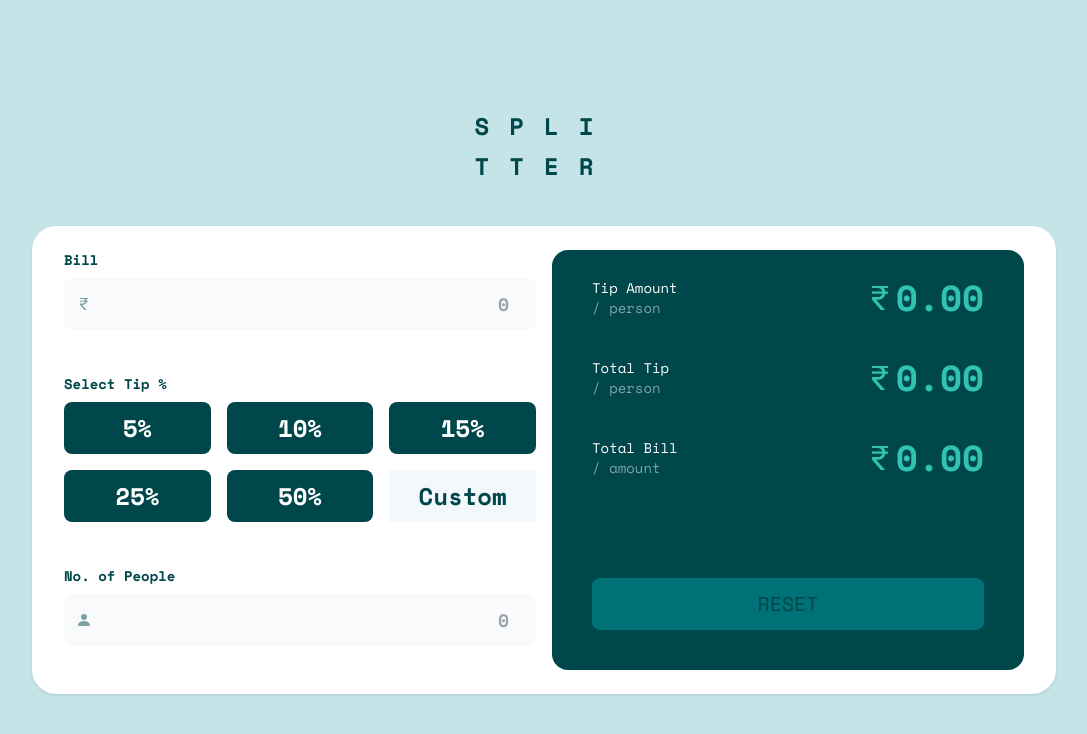
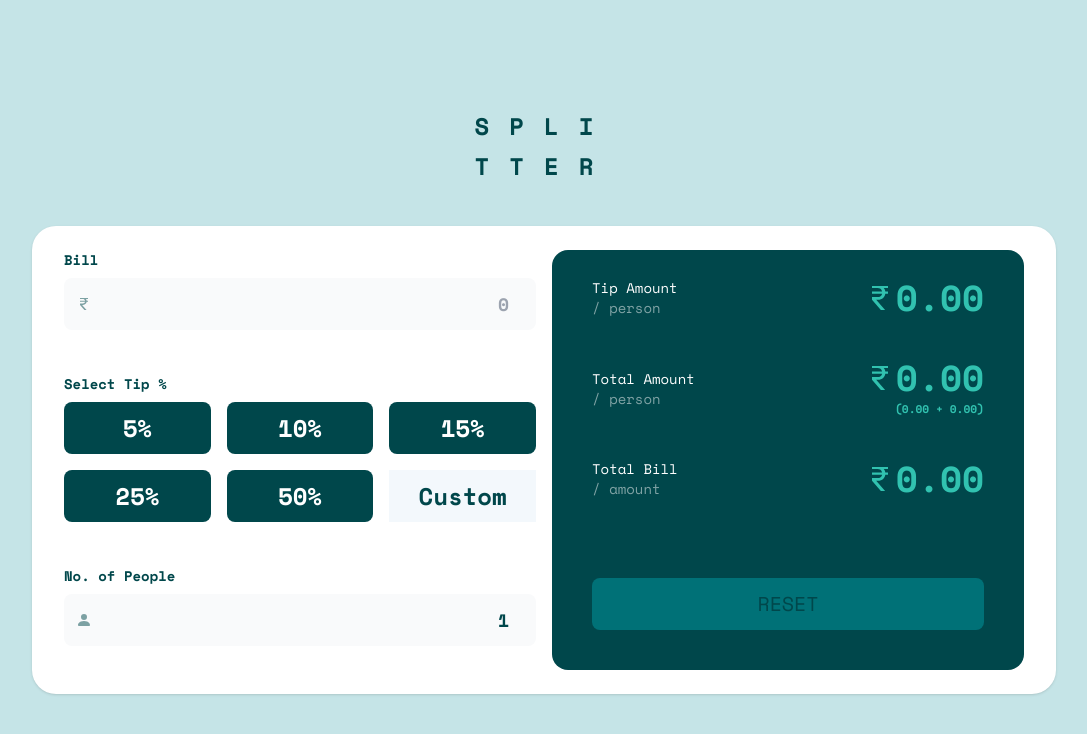
Before and after one commit to codebyabhisheknayar/tip-calculator, an Angular app: page / in a window 1280 px wide. Shown: the top 734 px of the page, without its empty margins (96-1183 px from the left). Built offline with nearby package versions, Linux system fonts and the light colour scheme.

Commit message:
fix(core): fix total bill amount calculation

```diff
--- a/src/app/app.component.html
+++ b/src/app/app.component.html
@@ -103,7 +103,7 @@
                 </span>
               </div>
 
-              <input min="0" type="text"
+              <input min="1" type="text"
                 class="bg-gray-50 ps-9 text-right text-primary font-bold text-lg rounded-lg focus:ring-primary-500 focus:border-primary-500 block w-full p-3 focus:outline-primary-500 hover:appearance-none appearance-none"
                 placeholder="0" formControlName="peopleQty" type="number" />
 
@@ -139,19 +139,25 @@
                       d="M4 3.06h2.726c1.22 0 2.12.575 2.325 1.724H4v1.051h5.051C8.855 7.001 8 7.558 6.788 7.558H4v1.317L8.437 14h2.11L6.095 8.884h.855c2.316-.018 3.465-1.476 3.688-3.049H12V4.784h-1.345c-.08-.778-.357-1.335-.793-1.732H12V2H4z" />
                   </svg>
                   {{splitPerPerson() | number : '.2-2'}}
+
                 </h3>
               </div>
               <div class="mb-10 flex justify-between items-center">
-                <p class="text-white text-sm font-medium">Total Tip
+                <p class="text-white text-sm font-medium">Total Amount
                   <span class="text-white/50 block">/ person</span>
                 </p>
-                <h3 class="text-primary-500 text-4xl font-bold flex items-center">
+                <h3 class="text-primary-500 text-4xl font-bold ">
+                  <div class="flex items-center">
                   <svg xmlns="http://www.w3.org/2000/svg" width="32" height="32" fill="currentColor"
                     class="bi bi-currency-rupee" viewBox="0 0 16 16">
                     <path
                       d="M4 3.06h2.726c1.22 0 2.12.575 2.325 1.724H4v1.051h5.051C8.855 7.001 8 7.558 6.788 7.558H4v1.317L8.437 14h2.11L6.095 8.884h.855c2.316-.018 3.465-1.476 3.688-3.049H12V4.784h-1.345c-.08-.778-.357-1.335-.793-1.732H12V2H4z" />
                   </svg>{{totalAmount() | number : '.2-2'}}
-                </h3>
+                  </div>
+
+                  <p class="text-sm text-right"><small>({{splitPerPerson() | number: '.2-2'}} + {{splitExcludeTip() | number: '.2-2'}})</small></p>
+
+                  </h3>
               </div>
                             <div class="mb-3 flex justify-between items-center">
                               <p class="text-white text-sm font-medium">Total Bill
@@ -167,8 +173,8 @@
                             </div>
             </div>
             <div class="w-full">
-              <button (click)="reset()" [disabled]="!billForm.valid" [ngClass]="{'bg-primary-600': billForm.valid}"
-                class="mb-3 bg-primary-800 text-xl text-primary-900 w-full p-3 rounded-lg uppercase">Reset</button>
+              <button (click)="reset()" [disabled]="isDisabled()" [ngClass]="resetButtonClass()"
+                class="mb-3 text-xl text-primary-900 w-full p-3 rounded-lg uppercase">Reset</button>
             </div>
           </div>
         </div>
--- a/src/app/app.component.ts
+++ b/src/app/app.component.ts
@@ -1,5 +1,5 @@
 import { CommonModule } from '@angular/common';
-import { Component, effect,signal,computed } from '@angular/core';
+import { Component, effect, signal, computed } from '@angular/core';
 import { AbstractControl, FormControl, FormGroup, ReactiveFormsModule, ValidationErrors, Validators } from '@angular/forms';
 import { toSignal } from '@angular/core/rxjs-interop';
 
@@ -15,7 +15,7 @@ export function tipRequiredValidator(control: AbstractControl): ValidationErrors
 @Component({
   standalone: true,
   selector: 'app-root',
-  imports: [CommonModule, ReactiveFormsModule ],
+  imports: [CommonModule, ReactiveFormsModule],
   templateUrl: './app.component.html',
   styleUrls: ['./app.component.scss']
 })
@@ -34,7 +34,7 @@ export class AppComponent {
       Validators.required, Validators.min(1), Validators.pattern(/^\d+(\.\d{1,2})?$/)]),
     tipPercentage: new FormControl<number | null>(null, [Validators.min(0.01), Validators.pattern(/^\d+(\.\d{1,2})?$/)]),
     predefinedValue: new FormControl<number | null>(null),
-    peopleQty: new FormControl<number | null>(null, [
+    peopleQty: new FormControl<number>(1, [
       Validators.required, Validators.min(1), Validators.pattern(/^\d+(\.\d{1,2})?$/)]),
   }, { validators: tipRequiredValidator });
 
@@ -54,6 +54,11 @@ export class AppComponent {
     if (!formValues?.peopleQty || this.splitAmount() === 0) return 0;
     return this.splitAmount() / formValues.peopleQty;
   })
+  splitExcludeTip = computed(() => {
+    const formValues = this.billFormValueSignal();
+    if (!formValues?.peopleQty || !formValues?.billAmount) return 0;
+    return (formValues.billAmount / formValues.peopleQty);
+  })
 
   totalAmount = computed(() => {
     const formValues = this.billFormValueSignal();
@@ -63,10 +68,26 @@ export class AppComponent {
 
   totalBill = computed(() => {
     const formValues = this.billFormValueSignal();
-    if (!formValues?.billAmount || this.totalAmount() === 0) return 0;
-    return (formValues.billAmount + this.totalAmount())
+    if (!formValues?.billAmount) return 0;
+    const tipPercentage = formValues?.tipPercentage ?? formValues?.predefinedValue ?? 0;
+    if (isFinite(formValues.billAmount) && isFinite(tipPercentage)) {
+      return formValues.billAmount + (formValues.billAmount * tipPercentage / 100);
+    } else {
+      return 0;
+    }
   })
+
+  isDisabled = computed(() => {
+    const isDisabledValue = this.billFormValueSignal();
+    return !(isDisabledValue?.billAmount || isDisabledValue?.predefinedValue || isDisabledValue?.tipPercentage);
+  });
+  resetButtonClass = computed(() => {
+    const resetBillAmountSet = this.billFormValueSignal();
+    return (resetBillAmountSet?.billAmount || resetBillAmountSet?.tipPercentage || resetBillAmountSet?.predefinedValue) ? 'bg-primary-600' : 'bg-primary-800';
+  })
+
   constructor() {
+
     effect(() => {
       const formValues = this.billFormValueSignal();
       if (formValues) {
@@ -74,6 +95,7 @@ export class AppComponent {
         this.updatePredefinedTip(predefinedValue);
       }
     });
+
   }
 
   updatePredefinedTip(value: number | null) {
@@ -95,10 +117,13 @@ export class AppComponent {
     this.updatePredefinedTip(null);
   }
   reset() {
-    this.billForm.reset();
+    this.billForm.reset({
+      billAmount: 0,
+      tipPercentage: null,
+      predefinedValue: null,
+      peopleQty: 1
+    });
     this.customValue.set(false);
     this.updatePredefinedTip(null);
   }
-
-
 }
```
Also changed, not shown: 3 other files (tests, documents, lock files or other folders).
